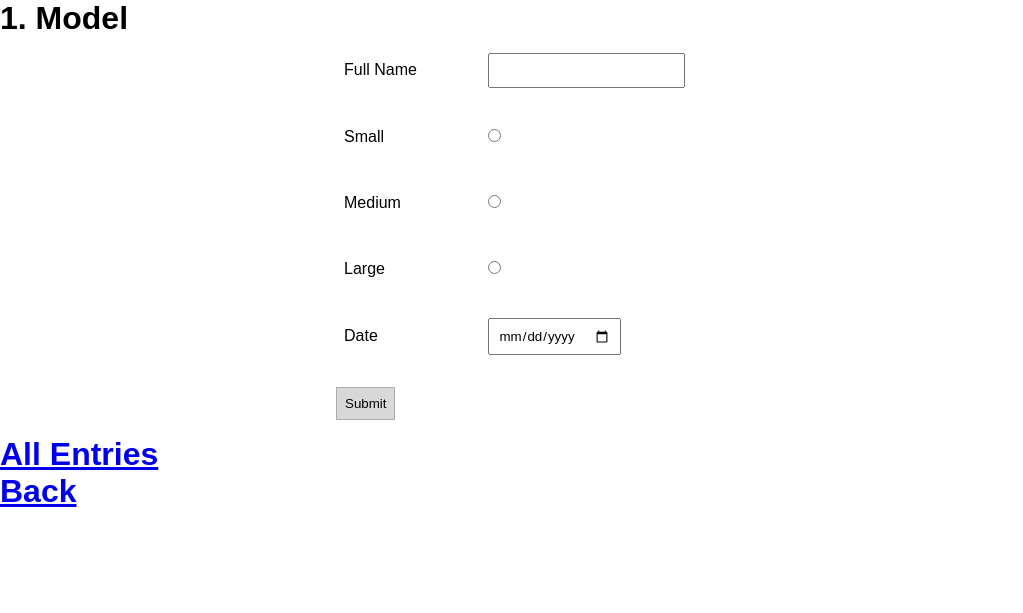
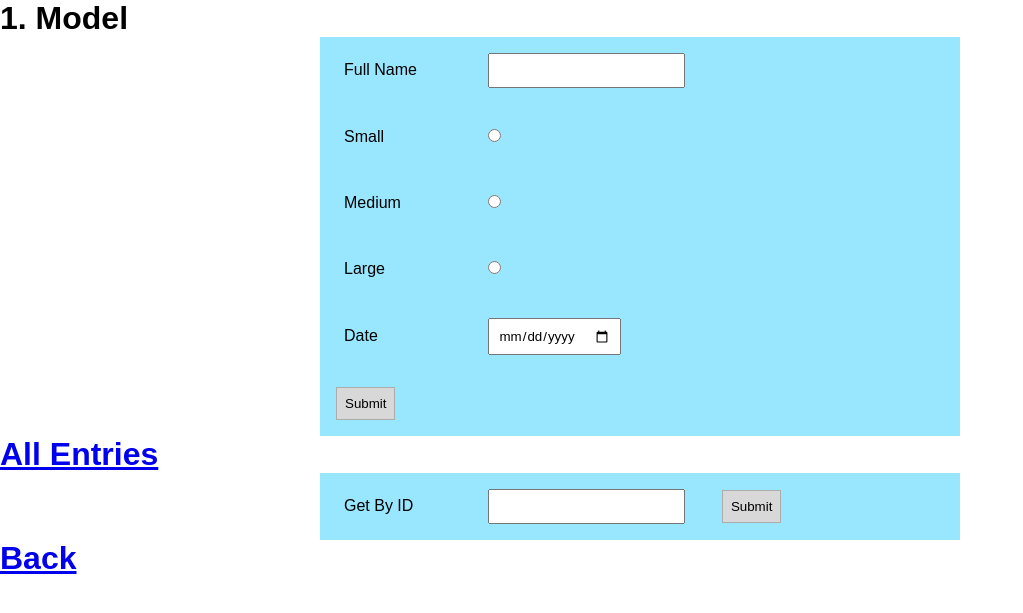
Before and after one commit to roufujjaman/django-practice, a Django app: page /modelform/model/ in a window 1280 px wide. Shown: the top 613 px of the page, without its empty margins (0-1023 px from the left). Run offline with Django 5.2, Linux system fonts and the light colour scheme.

Commit message:
16 APR 4

```diff
--- a/module_14.5/modelform/urls.py
+++ b/module_14.5/modelform/urls.py
@@ -5,5 +5,6 @@ app_name = "modelform"
 urlpatterns = [
     path("", views.home, name="home"),
     path("model/", views.model, name="model"),
-    path("model_entries/", views.model_entries, name="model_entries")
+    path("model_entries/", views.model_entries, name="model_entries"),
+    path("get_by_id/<int:id>/", views.get_by_id, name="get_by_id")
 ]
--- a/module_14.5/modelform/views.py
+++ b/module_14.5/modelform/views.py
@@ -21,3 +21,10 @@ def model_entries(request):
     return render(request, "project/model_entries.html", {
         "entries": models.MyModel.objects.all()
     })
+
+def get_by_id(request, id):
+    user_data = models.MyModel.objects.get(pk=id)
+    print(user_data)
+    return render(request, "project/model_entries.html", {
+        "entries": models.MyModel.objects.all()
+    })
--- a/module_14.5/static/project/style.css
+++ b/module_14.5/static/project/style.css
@@ -10,6 +10,7 @@ label {
 }
 
 form {
+    background-color: rgb(153, 231, 255);
     width: 50%;
     margin: auto;
 }
--- a/module_14.5/templates/project/model.html
+++ b/module_14.5/templates/project/model.html
@@ -23,5 +23,10 @@
             <input type="submit">
         </form>
     <h1><a href="{% url 'modelform:model_entries' %}">All Entries</a></h1>
+    <form method="GET" action="{% url 'modelform:get_by_id' id %}">
+        <label for="id">Get By ID</label>
+        <input type="text" name="id" id="id">
+        <input type="submit" name="" id="">
+    </form>
     <h1><a href="{% url 'modelform:home' %}">Back</a></h1>
 {% endblock %}
```
